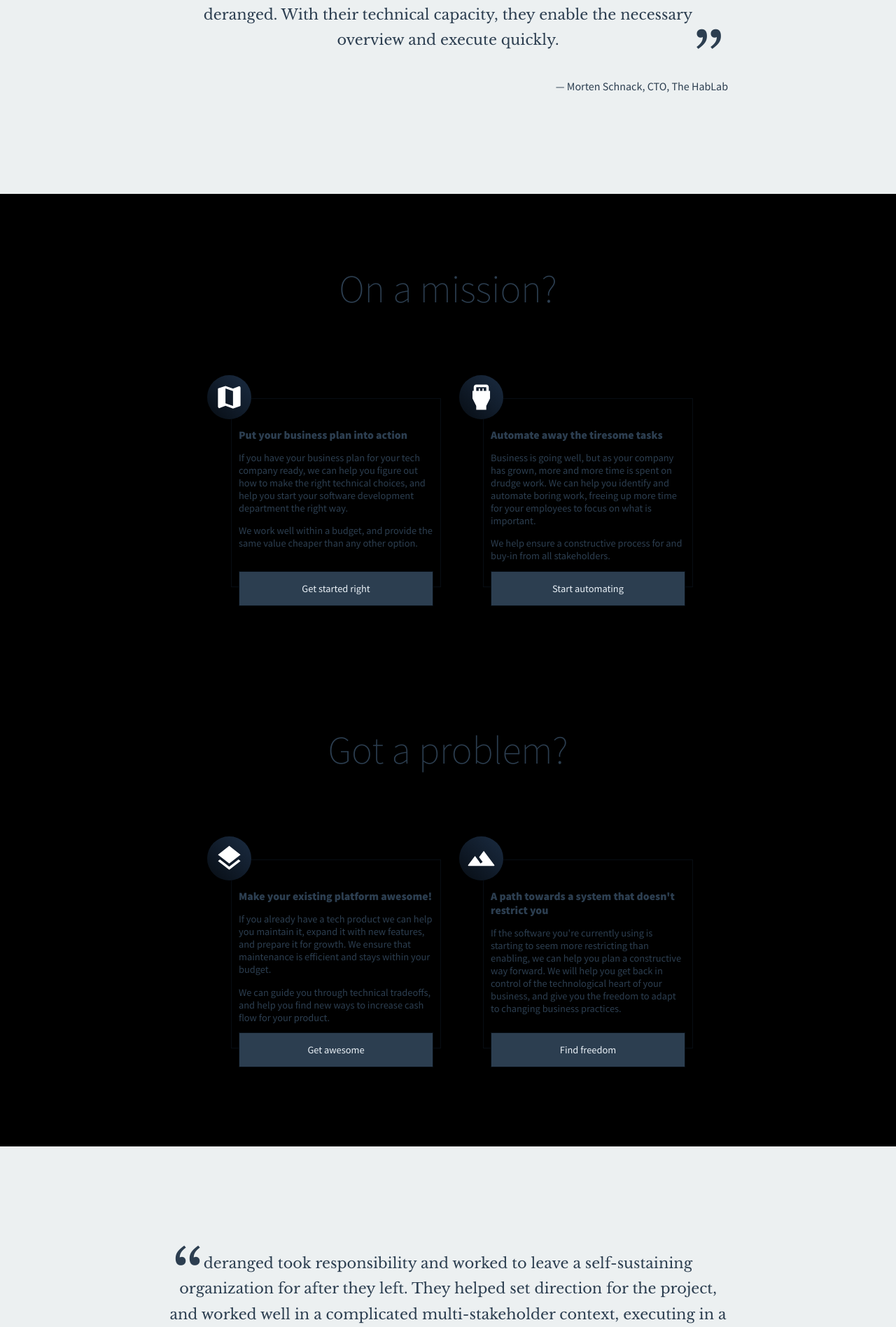
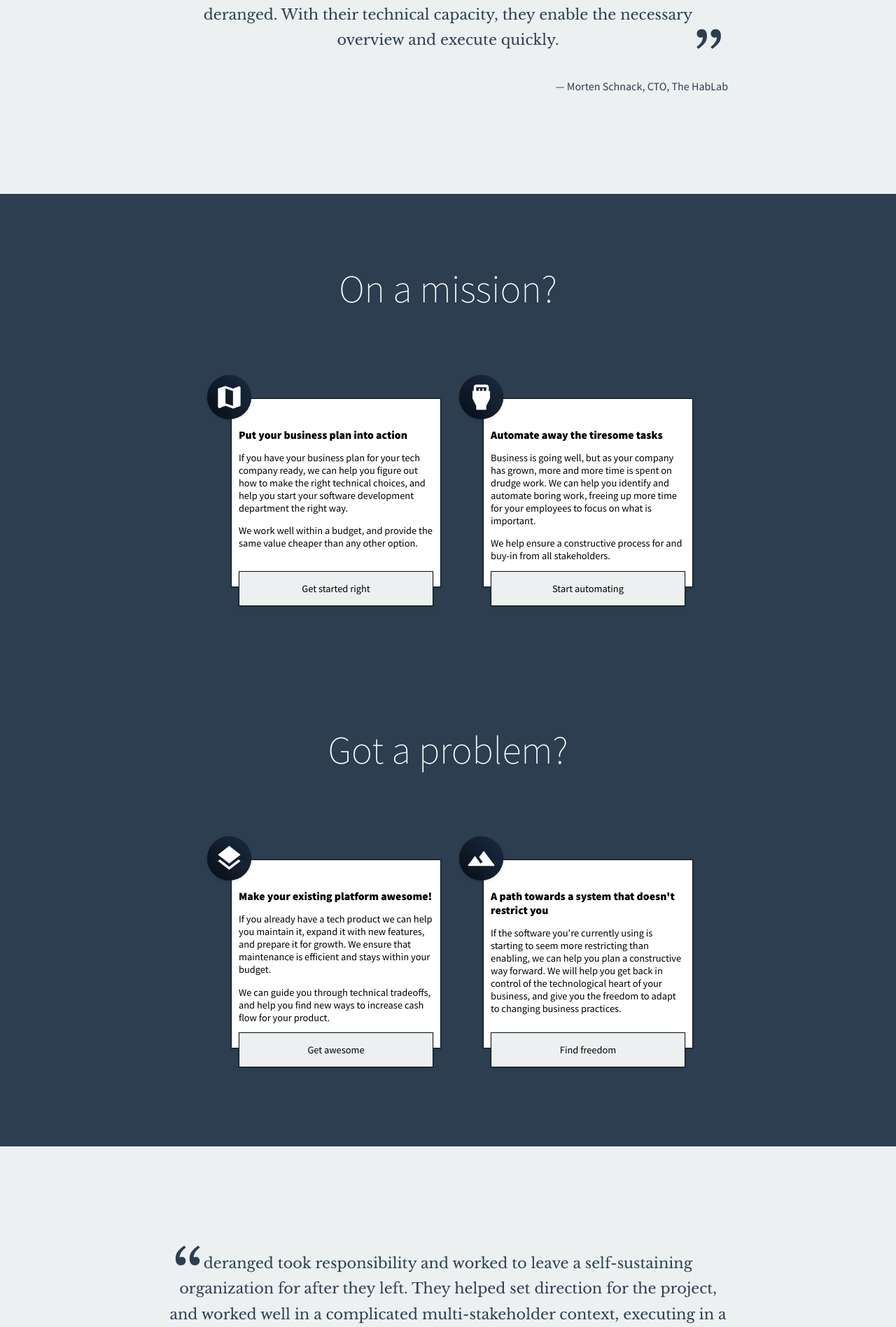
Before and after one commit to derangeddk/deranged.dk, a Jekyll site: the page built from index.html, in a window 1280 px wide. Shown: the part 2502-4398 px from the top of the page at 70% size. Built offline with Jekyll 4.4.1, drawn with Linux system fonts in a browser that asks for light colours.

Commit message:
changes segmenting section to have a deranged-blue background with white cards, gives contast betweeen the light differentiation section and the darker segmenting section

```diff
--- a/css/home.scss
+++ b/css/home.scss
@@ -286,7 +286,7 @@ permalink: /css/homestyle.css
 }
 
 .products-section {
-  background: black;
+  background: #2c3e50;
   min-height: 80vh;
   padding: 100px 100px;
   display: flex;
@@ -312,6 +312,7 @@ permalink: /css/homestyle.css
   }
 
   > h1 {
+    color: white;
     grid-row: 1 / 2;
     grid-column: span 2;
     font-weight: 200;
@@ -320,6 +321,7 @@ permalink: /css/homestyle.css
     margin-bottom: 2em;
   }
   .product {
+    background-color: white;
     border: 1px solid #070d14;
     width: 300px;
     box-sizing: border-box;
@@ -331,7 +333,7 @@ permalink: /css/homestyle.css
     box-shadow: 0 0 2px rgba(0, 0, 0, 0.1), 0 2px 4px rgba(0, 0, 0, 0.1);
     transition: transform 0.4s;
     font-size: 0.9em;
-    color: inherit;
+    color: black;
     text-decoration: inherit;
     position: relative;
     margin-bottom: 40px;
@@ -367,8 +369,8 @@ permalink: /css/homestyle.css
       font-size: 1.1em;
     }
     .read-more {
-      background: #2c3e50;
-      color: #eaf1f7;
+      background: #ecf0f1;
+      color: black;
       text-decoration: inherit;
       padding: 15px 18px;
       text-align: center;
```
